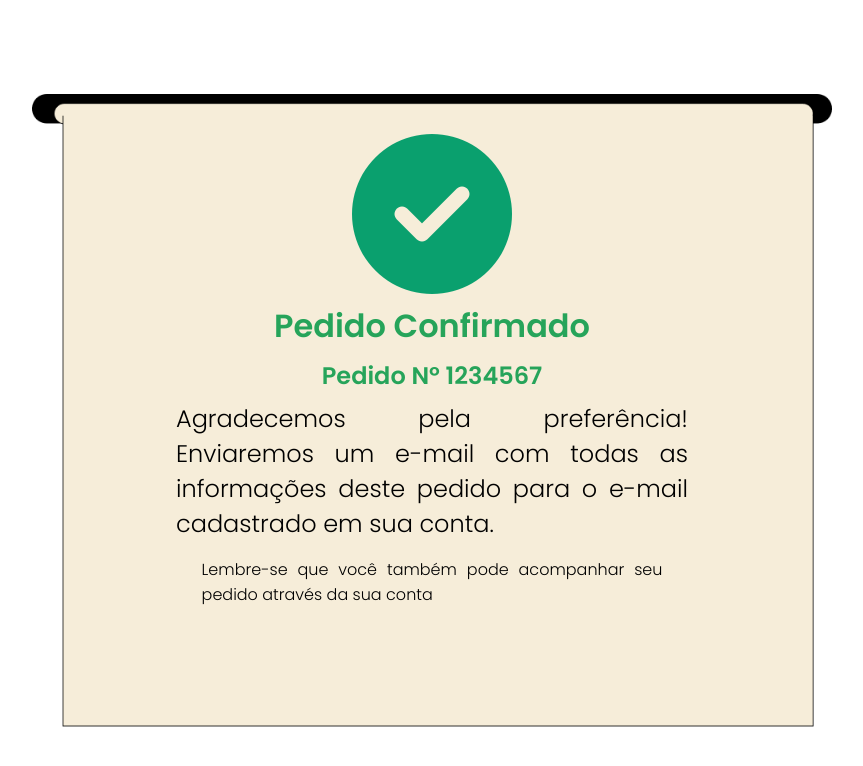
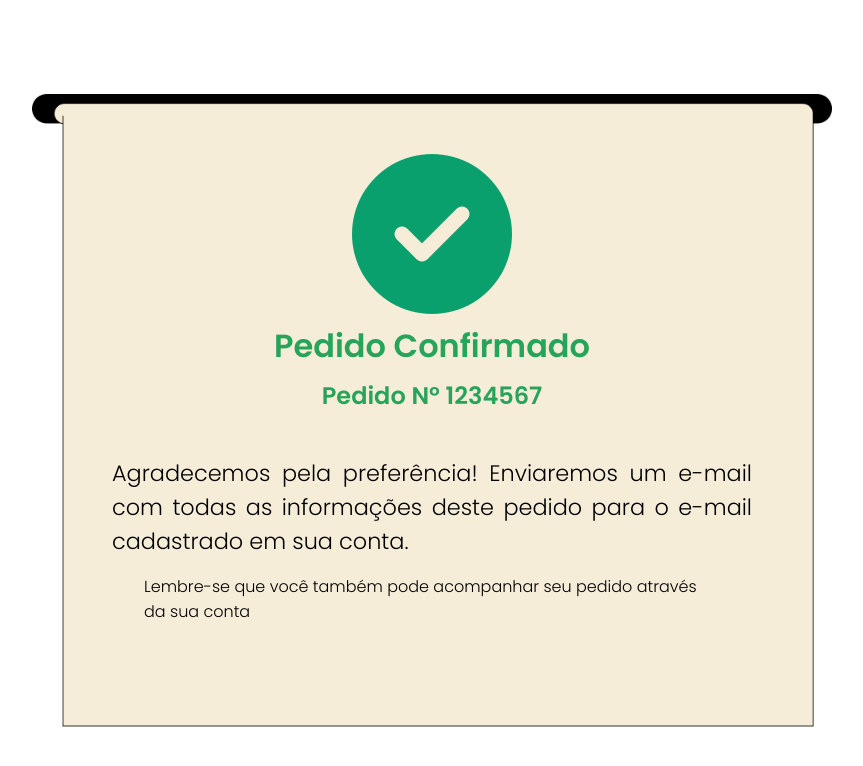
Before and after one commit to Fabriciobr5975/Projeto-WEB-Front-end, a React (Create React App) app in the folder front-end/vinho/: page /confirmacaopedido in a window 1280 px wide. Shown: the part 370-1136 px from the top of the page, without its empty margins (208-1071 px from the left). Built offline with nearby package versions, Linux system fonts and the light colour scheme; a web font is replaced by a local one.

Commit message:
🛠️ Ajuste (Na verdade é uma gambiarra) para a tela 'Confirmação do Pedido'. A tela terá alguns ajustes, pois mesmo que a formatação tenha ficado certa ela pode gerar problemas no futuro 🤡

```diff
--- a/front-end/vinho/src/pages/confirmacaoPedido/index.scss
+++ b/front-end/vinho/src/pages/confirmacaoPedido/index.scss
@@ -34,7 +34,7 @@
       align-items: center;
       justify-content: space-between;
       width: 50rem;
-      height: 50rem;
+      height: 45rem;
       margin: 6rem 3rem;
       color: #000;
       background-image: url("../../../public/assets/images/imagem-recibo.png");
@@ -55,6 +55,7 @@
           width: 80%;
           gap: 0.5rem;
           color: #0aa06e;
+          padding-top: 1.5rem;
 
           i {
             font-size: 10rem;
@@ -76,18 +77,19 @@
             align-items: center;
             justify-content: center;
             color: #000;
-            width: 80%;
+            width: 100%;
             gap: 1rem;
+            padding-top: 2.2rem;
 
             .mensagem-agradecimento {
               display: inline-flex;
               align-items: center;
               justify-content: center;
+              text-align: justify;
 
               p {
                 width: 100%;
-                font: 300 1.5rem / normal "Poppins";
-                text-align: justify;
+                font: 300 1.4rem / normal "Poppins";
               }
             }
 
@@ -95,10 +97,10 @@
               display: inline-flex;
               align-items: center;
               justify-content: center;
+
               p {
                 width: 90%;
                 font: 300 1rem / normal "Poppins";
-                text-align: justify;
               }
             }
           }
```
